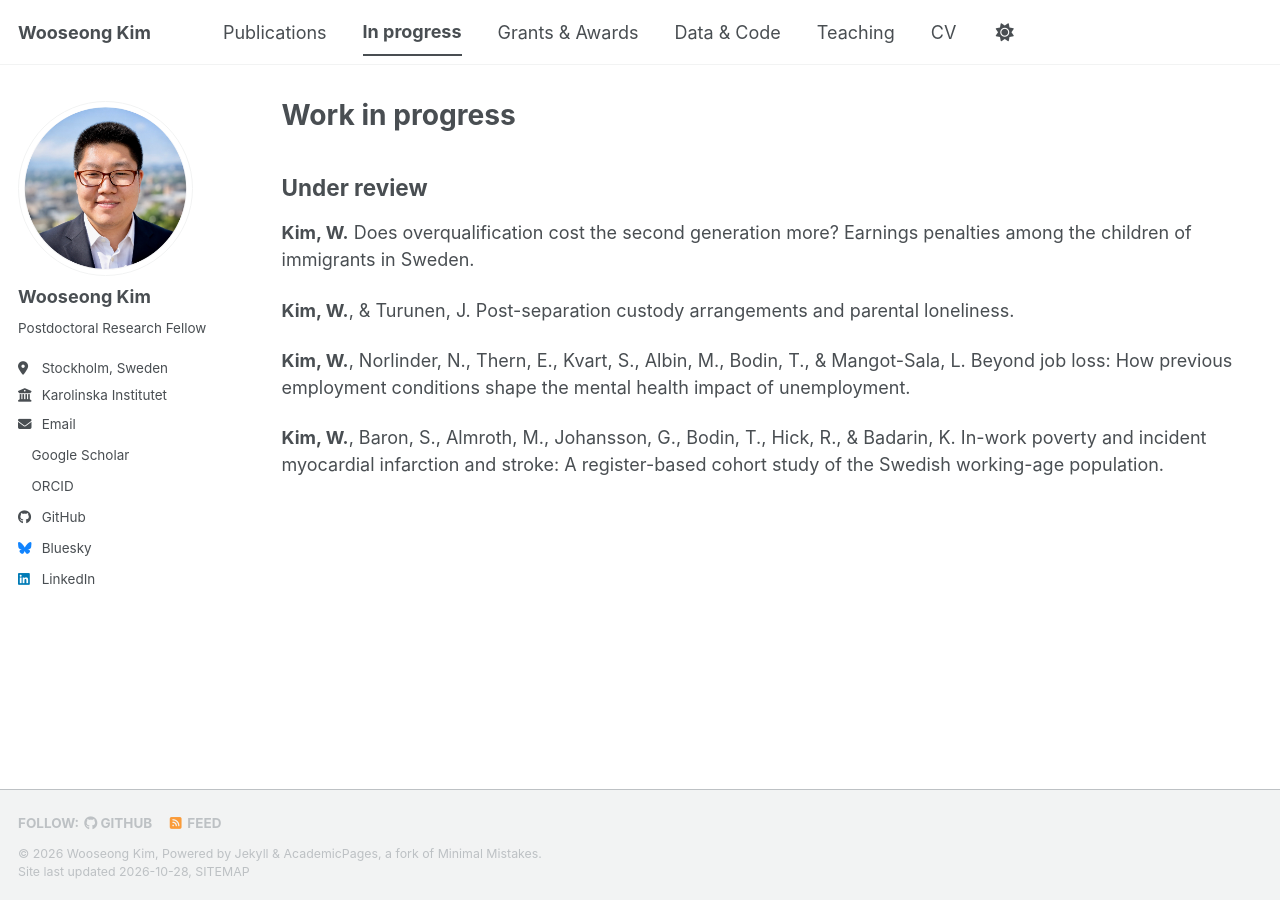
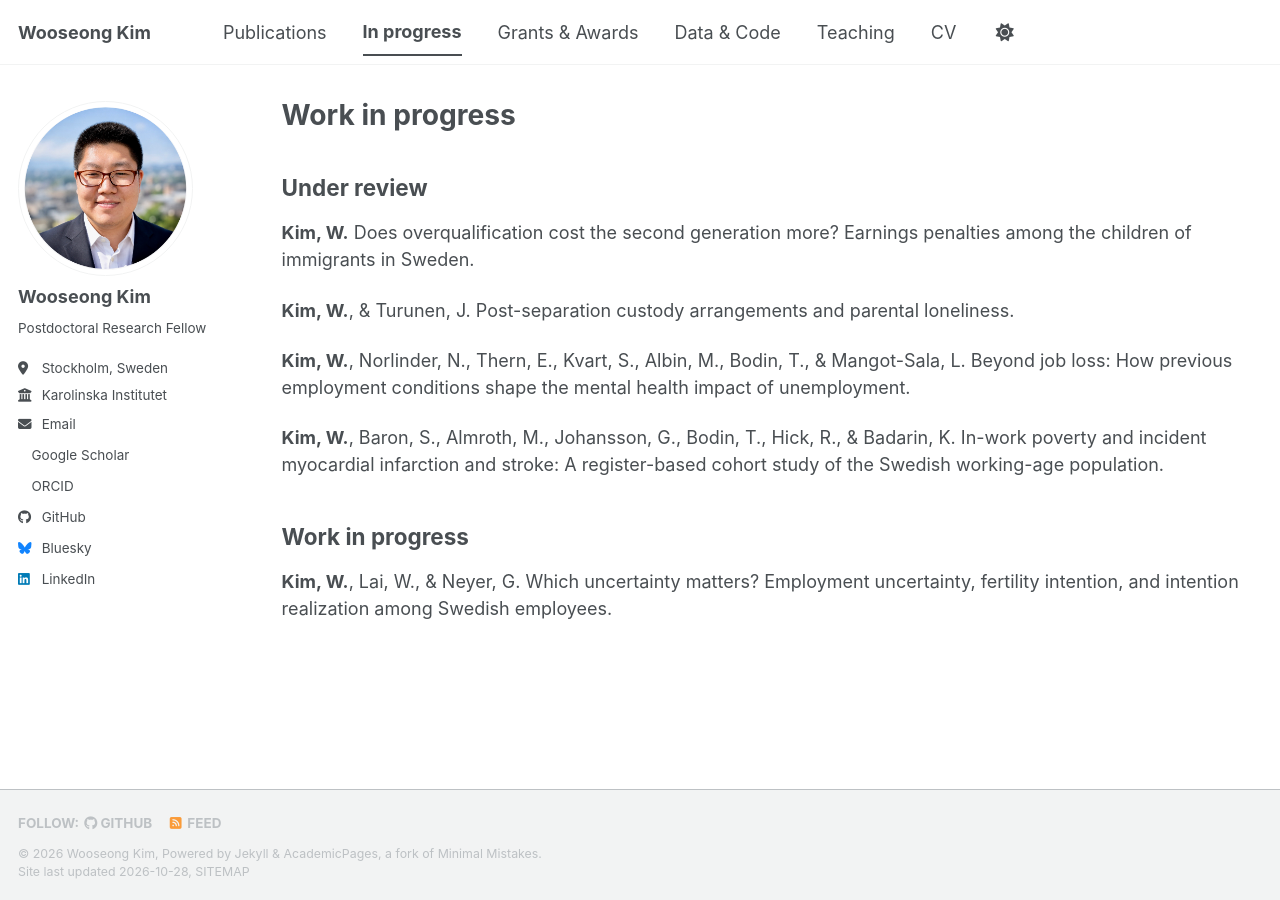
Before and after one commit to wooseongkim1992/wooseongkim1992.github.io, a Jekyll site: the page built from _pages/inprogress.md, in a window 1280 px wide. Built offline with Jekyll 4.4.1, drawn with Linux system fonts in a browser that asks for light colours; a style sheet for code colours, icons or effects is not loaded.

Commit message:
Add employment uncertainty and fertility paper to work in progress
Co-Authored-By: Claude Opus 5.5 <noreply@anthropic.com>
Claude-Session: https://claude.ai/code/session_013wCbs3Kr3vBoL67j912dUP

```diff
--- a/_pages/inprogress.md
+++ b/_pages/inprogress.md
@@ -14,3 +14,7 @@ author_profile: true
 **Kim, W.**, Norlinder, N., Thern, E., Kvart, S., Albin, M., Bodin, T., & Mangot-Sala, L. Beyond job loss: How previous employment conditions shape the mental health impact of unemployment.
 
 **Kim, W.**, Baron, S., Almroth, M., Johansson, G., Bodin, T., Hick, R., & Badarin, K. In-work poverty and incident myocardial infarction and stroke: A register-based cohort study of the Swedish working-age population.
+
+## Work in progress
+
+**Kim, W.**, Lai, W., & Neyer, G. Which uncertainty matters? Employment uncertainty, fertility intention, and intention realization among Swedish employees.
```
